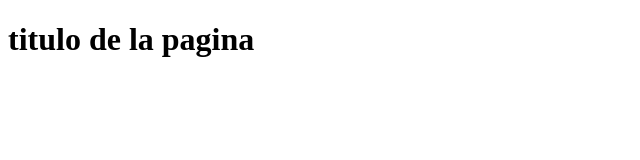
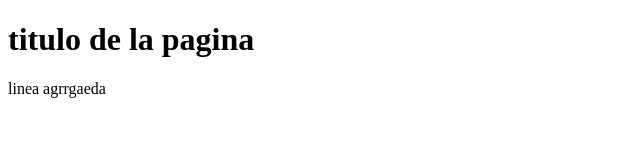
Before and after one commit to Billordo-Raul/vs, a plain HTML site: page index.html in a window 1280 px wide. Shown: the whole page, without its empty margins (0-640 px from the left). Drawn offline with Linux system fonts and the light colour scheme.

Commit message:
Update index.html

```diff
--- a/index.html
+++ b/index.html
@@ -8,5 +8,6 @@
 </head>
 <body>
     <h1>titulo de la pagina</h1>
+    <p> linea agrrgaeda </p>
 </body>
 </html>
```
